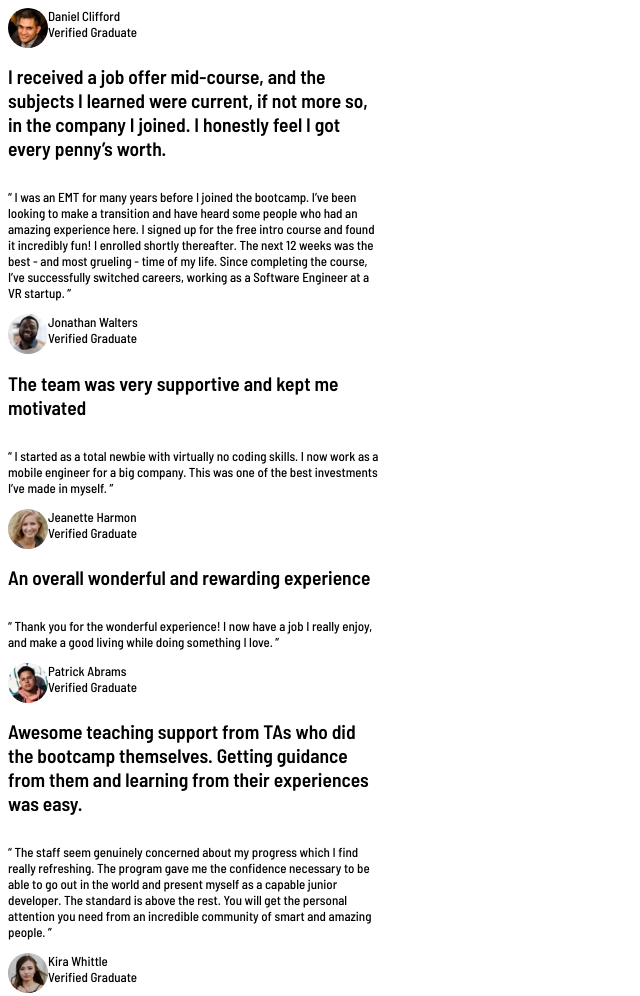
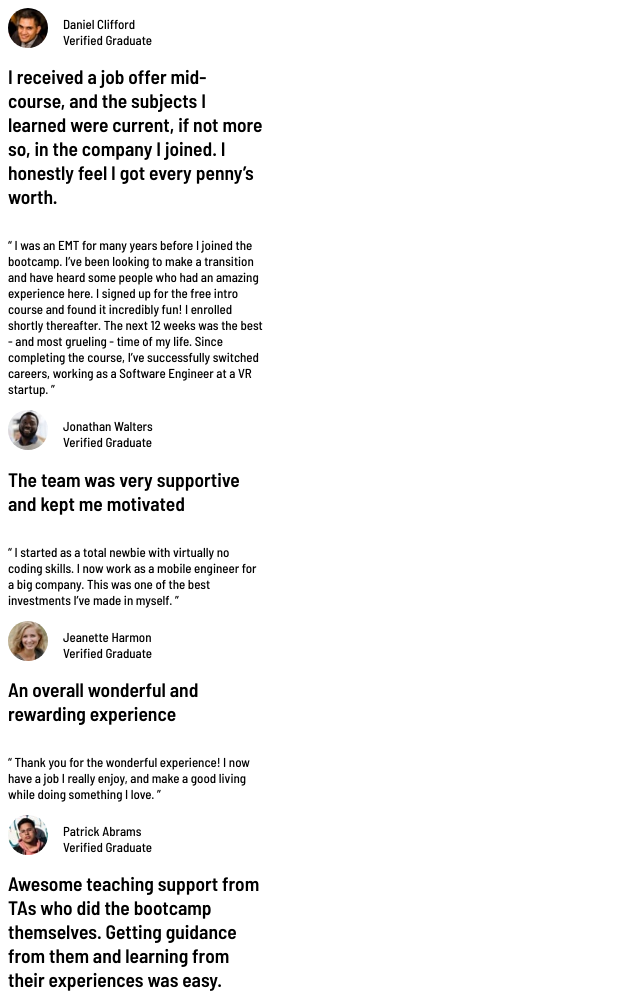
Before and after one commit to loganwoolf/FM-testimonials-grid, a plain HTML site: page index.html in a window 1280 px wide. Shown: the top 996 px of the page, without its empty margins (0-640 px from the left). Drawn offline with Linux system fonts and the light colour scheme.

Commit message:
fixed text block sizing

```diff
--- a/styles/style.css
+++ b/styles/style.css
@@ -40,3 +40,15 @@ body {
   height: auto;
   border-radius: 50%;
 }
+.name {
+  padding: 8px 0 0 15px;
+}
+.handle {
+  padding: 0 0 0 15px;
+}
+.card > h2 {
+  max-width: 255px;
+}
+.card > p {
+  max-width: 255px;
+}
```
